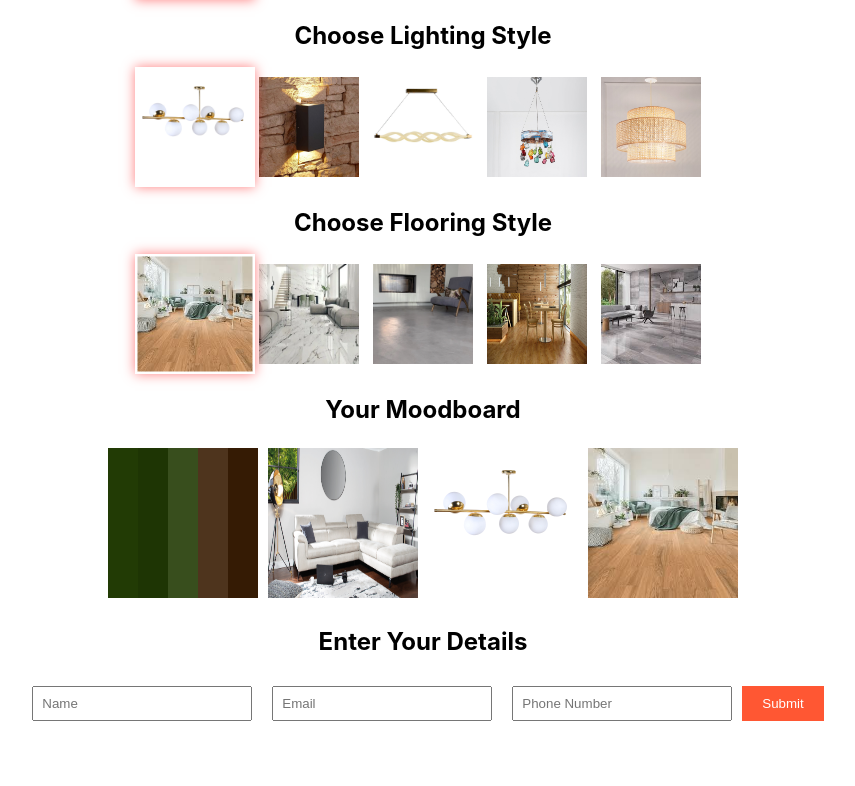
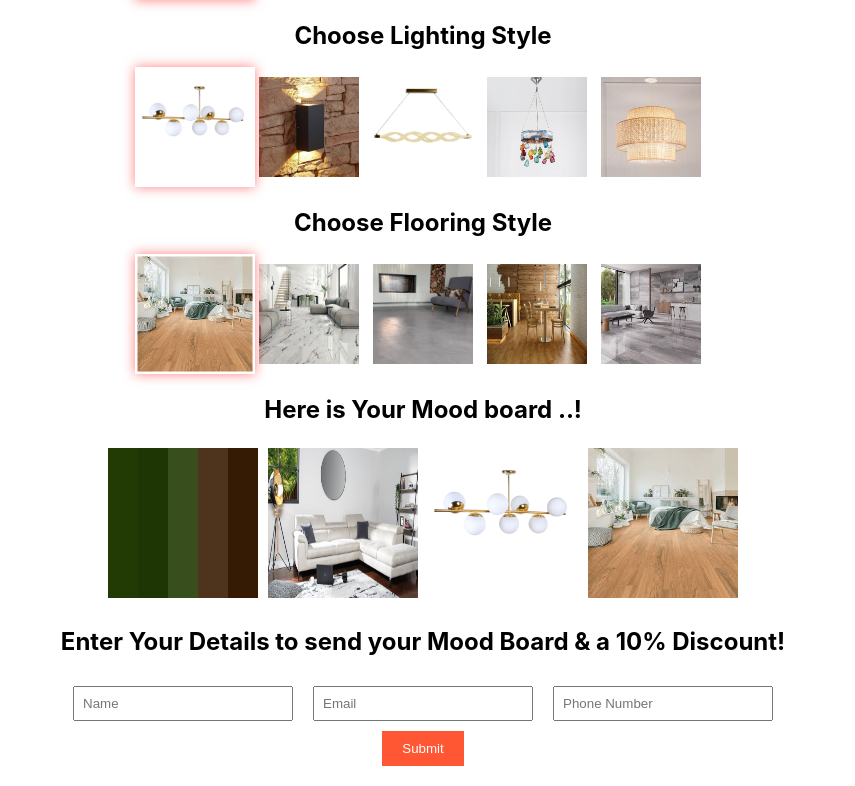
Before and after one commit to HeshamKamal1/moodboard-app, a React (Create React App) app: page / in a window 1280 px wide. Shown: the part 541-1327 px from the top of the page, without its empty margins (217-1072 px from the left). Before the commit the page ends 1292 px from the top, so only its background shows below. Built offline with nearby package versions, Linux system fonts and the light colour scheme.

Commit message:
Update 8/4/2025

```diff
--- a/package.json
+++ b/package.json
@@ -8,6 +8,7 @@
     "@testing-library/react": "^16.3.0",
     "@testing-library/user-event": "^13.5.0",
     "emailjs-com": "^3.2.0",
+    "html2canvas": "^1.4.1",
     "react": "^19.1.0",
     "react-dom": "^19.1.0",
     "react-scripts": "5.0.1",
--- a/src/App.js
+++ b/src/App.js
@@ -1,7 +1,7 @@
 import React, { useState } from 'react';
 import './App.css';
 import emailjs from 'emailjs-com';
-
+import html2canvas from 'html2canvas';
 
 // Sample images for categories (replace with actual images when available)
 
@@ -53,40 +53,8 @@ function App() {
   const [email, setEmail] = useState('');
   const [phone, setPhone] = useState('');
 
-  /*const handleSubmit = (e) => {
-    e.preventDefault();
-    alert(`Name: ${name}\nEmail: ${email}\nPhone: ${phone}\nYour Moodboard is ready!`);
 
-  };*/
- /*
-  const handleSubmit = (e) => {
-  e.preventDefault();
-
-  const templateParams = {
-    name,
-    email,
-    phone,
-    wall: selectedWall.name,
-    furniture: selectedFurniture.name,
-    lighting: selectedLighting.name,
-    flooring: selectedFlooring.name,
-    wallImage: window.location.origin + selectedWall.image,
-    furnitureImage: window.location.origin + selectedFurniture.image,
-    lightingImage: window.location.origin + selectedLighting.image,
-    flooringImage: window.location.origin + selectedFlooring.image
-  };
-
-  emailjs.send('your_service_id', 'your_template_id', templateParams, 'your_user_id')
-    .then((response) => {
-      alert('Moodboard sent to your email with a 10% discount code!');
-    }, (err) => {
-      console.error('FAILED...', err);
-      alert('Failed to send email. Please try again.');
-    });
-};
-*/
-
-const handleSubmit = (e) => {
+/*const handleSubmit = (e) => {
   e.preventDefault();
 
   const templateParams = {
@@ -117,6 +85,33 @@ const handleSubmit = (e) => {
     console.error('Email failed to send:', err);
     alert('Oops! Something went wrong. Please try again.');
   });
+};*/
+
+
+const handleSubmit = (e) => {
+  e.preventDefault();
+
+  // Prepare the email parameters
+  const templateParams = {
+    name: name,
+    email: email,
+    phone: phone,
+    selectedWall: selectedWall.name,
+    selectedFurniture: selectedFurniture.name,
+    selectedLighting: selectedLighting.name,
+    selectedFlooring: selectedFlooring.name,
+  };
+
+  // Send the email using emailjs
+  emailjs.send('service_59fh789', 'template_p6alfzs', templateParams, 'cZRjJM3qtUzQmjiOv')
+    .then((response) => {
+      console.log('Email sent successfully:', response);
+      alert('Your Moodboard is ready! Check your email for the details.');
+    })
+    .catch((error) => {
+      console.error('Error sending email:', error);
+      alert('There was an error sending your email. Please try again.');
+    });
 };
 
 
@@ -187,7 +182,7 @@ const handleSubmit = (e) => {
 
 
 <div className="moodboard-preview">
-  <h2>Your Moodboard</h2>
+  <h2>Here is Your Mood board ..!</h2>
   <div>
     <img src={selectedWall.image} alt="Wall" />
     <img src={selectedFurniture.image} alt="Furniture" />
@@ -198,7 +193,7 @@ const handleSubmit = (e) => {
 
 
 <form onSubmit={handleSubmit}>
-  <h2>Enter Your Details</h2>
+  <h2>Enter Your Details to send your Mood Board & a  10% Discount!</h2>
   <input
     type="text"
     placeholder="Name"
@@ -220,9 +215,10 @@ const handleSubmit = (e) => {
     onChange={(e) => setPhone(e.target.value)}
     required
   />
+  <div>
   <button type="submit">Submit</button>
+  </div>
 </form>
-
 
 
     </div>
```
Also changed, not shown: 1 other file (tests, documents, lock files or other folders).
